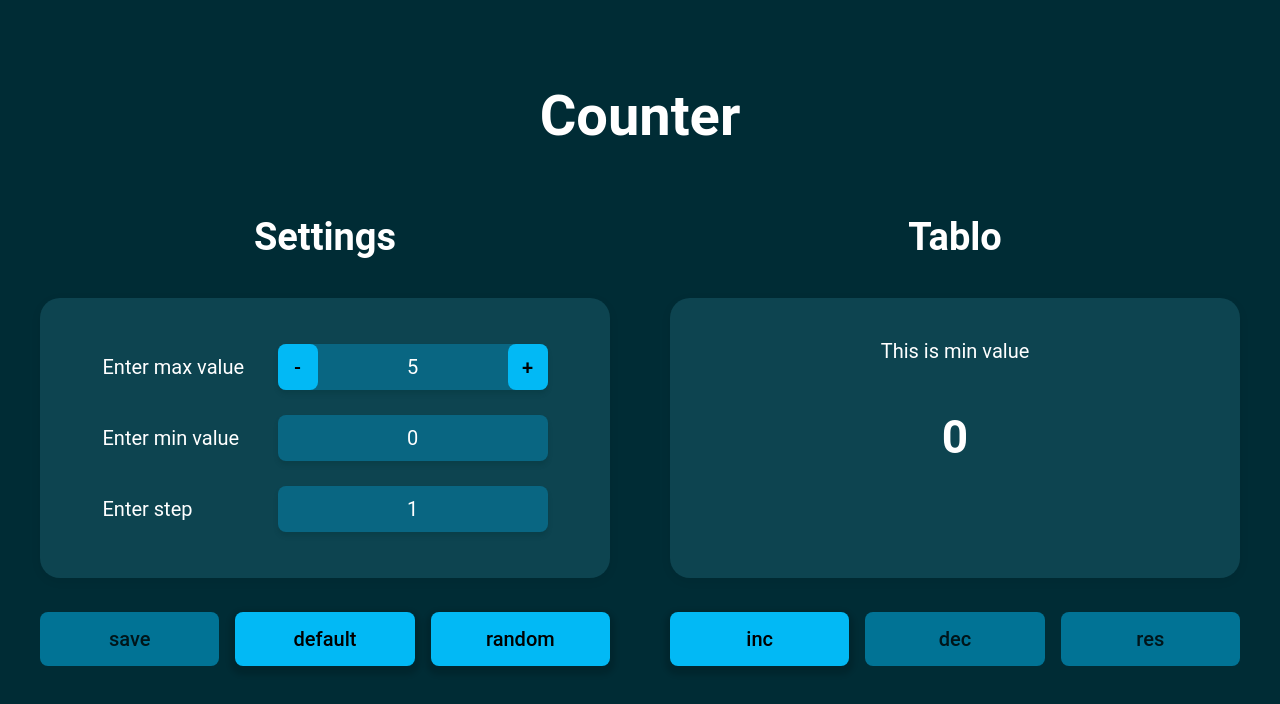
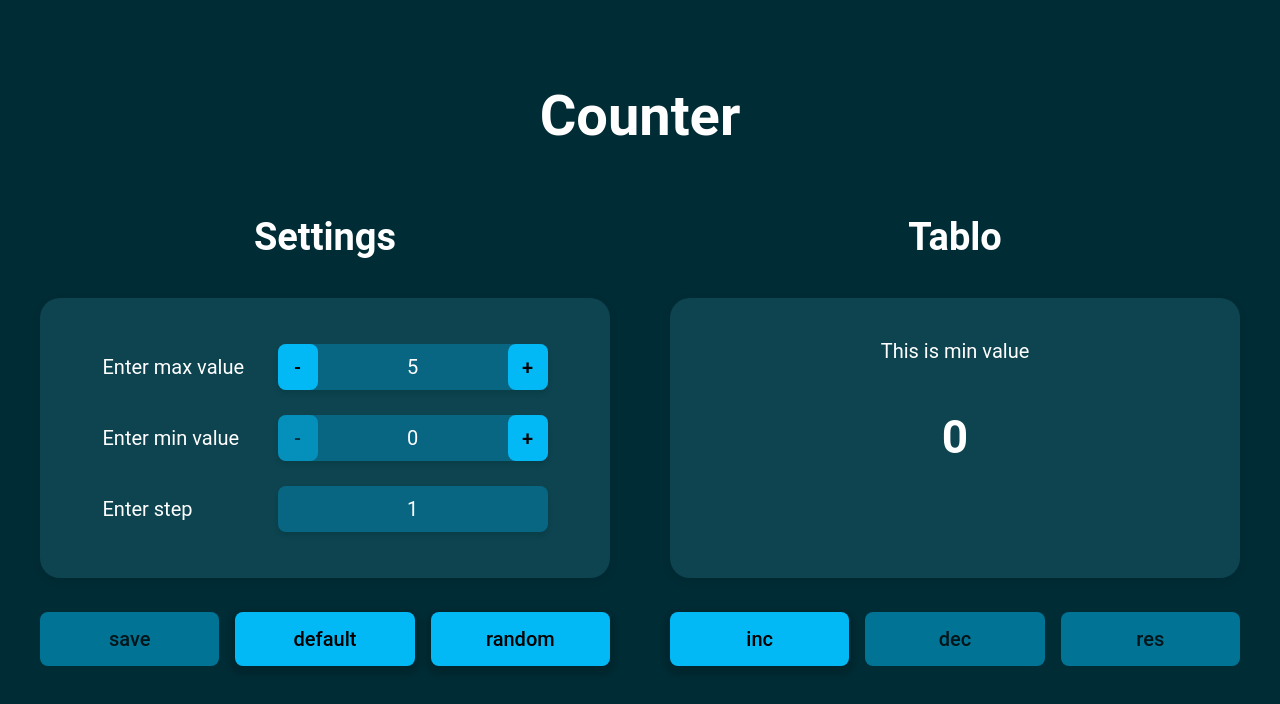
Before and after one commit to Anna-Bekreneva/counter, a React (Create React App) app: page / in a window 1280 px wide. Shown: the top 704 px of the page. Built offline with nearby package versions, Linux system fonts and the light colour scheme.

Commit message:
added new component — SettingsItem

```diff
--- a/src/App.tsx
+++ b/src/App.tsx
@@ -13,7 +13,6 @@ function App () {
 	const DEFAULT_MAX = 5
 	const DEFAULT_MIN = 0
 	const DEFAULT_STEP = 1
-
 	const LIMIT_VALUE = 300
 
 	const [maxNumber, setMaxNumber] = useState(DEFAULT_MAX)
--- a/src/components/Settings/SettingsForm.tsx
+++ b/src/components/Settings/SettingsForm.tsx
@@ -1,6 +1,7 @@
 import React, {ChangeEvent, FormEvent, KeyboardEvent, LegacyRef, useEffect, useState} from 'react';
 import {SettingsManagement} from './SettingsManagement';
 import {Warning} from '../Warning';
+import {SettingsItem} from './SettingsItem';
 
 type SettingsFormPropsType = {
 	maxNumber: number
@@ -40,16 +41,19 @@ export const SettingsForm: React.FC<SettingsFormPropsType> = (props) => {
 	const stepRef: LegacyRef<HTMLInputElement> | undefined = React.createRef()
 
 	const [maxButtonDopClass, setMaxButtonDopClass] = useState('')
-	const [whichButtonDopClass, setWhichButtonDopClass] = useState<'plus' | 'minus' | null>(null)
+	const [minButtonDopClass, setMinButtonDopClass] = useState('')
+	const [whichButtonMaxDopClass, setWhichButtonMaxDopClass] = useState<'plus' | 'minus' | null>(null)
+	const [whichButtonMinDopClass, setWhichButtonMinDopClass] = useState<'plus' | 'minus' | null>(null)
 
 	const resetButtonDopClass = () => {
 		setMaxButtonDopClass('')
-		setWhichButtonDopClass(null)
+		setWhichButtonMaxDopClass(null)
+		setWhichButtonMinDopClass(null)
 	}
 
 	// OnKeyDown
 	const allOnKeyDownHandler = (event: KeyboardEvent<HTMLInputElement>) => {
-		const symbolsForExcept = [',', '-', '+'];
+		const symbolsForExcept = [',', '-', '+', '.'];
 		symbolsForExcept.includes(event.key) && event.preventDefault();
 	}
 
@@ -72,19 +76,39 @@ export const SettingsForm: React.FC<SettingsFormPropsType> = (props) => {
 		}
 
 		if (event.keyCode === 38) {
-			setWhichButtonDopClass('plus')
+			setWhichButtonMaxDopClass('plus')
 		}
 
 		if (event.keyCode === 40) {
-			setWhichButtonDopClass('minus')
+			setWhichButtonMaxDopClass('minus')
 		}
 	};
 
 	const minOnKeyDownHandler = (event: KeyboardEvent<HTMLInputElement>) => {
 		allOnKeyDownHandler(event)
 
-		if (newMinValue === props.DEFAULT_MIN && event.keyCode === 40) {
+		// down - 40, up - 38
+
+		if ((newMinValue === props.DEFAULT_MIN && event.keyCode === 40) || (event.keyCode === 38 && newMinValue === props.LIMIT_VALUE)) {
 			event.preventDefault()
+		}
+
+		if ((event.keyCode === 40 && newMinValue !== props.DEFAULT_MIN) || (event.keyCode === 38 && newMaxValue !== props.LIMIT_VALUE)) {
+			setMinButtonDopClass('settings__button--active')
+		} else {
+			resetButtonDopClass()
+		}
+
+		if (newMinValue === props.DEFAULT_MIN) {
+			resetButtonDopClass()
+		}
+
+		if (event.keyCode === 38) {
+			setWhichButtonMinDopClass('plus')
+		}
+
+		if (event.keyCode === 40) {
+			setWhichButtonMinDopClass('minus')
 		}
 	};
 
@@ -102,6 +126,11 @@ export const SettingsForm: React.FC<SettingsFormPropsType> = (props) => {
 		maxRef.current && maxRef.current.focus()
 	}
 
+	const minPlusOnClickHandler = () => {
+		setNewMinValue((actual) => actual + 1)
+		minRef.current && minRef.current.focus()
+	}
+
 	// Click on minus/plus button for max value
 	useEffect(() => {
 		if (newMaxValue <= newMinValue) {
@@ -109,7 +138,7 @@ export const SettingsForm: React.FC<SettingsFormPropsType> = (props) => {
 			setErrorMax(errorMessageGreaterMax)
 		}
 
-		if ((newMaxValue >= newMinValue) && errorMin === errorMessageLessMin && errorMax === errorMessageGreaterMax) {
+		if ((newMaxValue > newMinValue) && errorMin === errorMessageLessMin && errorMax === errorMessageGreaterMax) {
 			setErrorMin('')
 			setErrorMax('')
 		}
@@ -117,10 +146,13 @@ export const SettingsForm: React.FC<SettingsFormPropsType> = (props) => {
 		if ((newMaxValue - newMinValue) % newStepValue !== 0) {
 			setWarning(warningMessage)
 		}
-	}, [newMaxValue])
+	}, [newMaxValue, newMinValue])
 
 	const maxMinusButtonDisabled = newMaxValue < props.DEFAULT_MIN + props.DEFAULT_STEP + props.DEFAULT_STEP
 	const maxPLusButtonDisabled = newMaxValue === props.LIMIT_VALUE
+
+	const minMinusButtonDisabled = newMinValue === props.DEFAULT_MIN
+	const minPLusButtonDisabled = newMinValue === props.LIMIT_VALUE - 1
 
 	// MinusOnClick
 	const maxMinusOnClickHandler = () => {
@@ -128,17 +160,18 @@ export const SettingsForm: React.FC<SettingsFormPropsType> = (props) => {
 		maxRef.current && maxRef.current.focus()
 	}
 
+	const minMinusOnClickHandler = () => {
+		!minMinusButtonDisabled && setNewMinValue((actual) => actual - 1);
+		minRef.current && minRef.current.focus()
+	}
+
 	// OnChange
-	//FormEvent<HTMLInputElement>
 	const maxOnChangeHandler = (event: ChangeEvent<HTMLInputElement>) => {
 		errorAllDefault && setErrorAllDefault(false)
-		const reg = /^[\D0]+|\D/g
 		errorMax && setErrorMax('')
 		warning && setWarning('')
 
-		if (reg.test(event.currentTarget.value)) {
-			setErrorMax(errorMessageZero)
-		}
+		event.currentTarget.value = event.currentTarget.value.replace(/^0/, '');
 
 		if (Number(event.currentTarget.value) > props.LIMIT_VALUE) {
 			setErrorMax(errorMessageLength)
@@ -155,7 +188,7 @@ export const SettingsForm: React.FC<SettingsFormPropsType> = (props) => {
 			setErrorMax(errorMessageGreaterMax)
 		}
 
-		if ((Number(event.currentTarget.value) >= newMinValue) && errorMin === errorMessageLessMin && errorMax === errorMessageGreaterMax) {
+		if ((Number(event.currentTarget.value) > newMinValue) && errorMin === errorMessageLessMin && errorMax === errorMessageGreaterMax) {
 			setErrorMin('')
 			setErrorMax('')
 		}
@@ -165,25 +198,21 @@ export const SettingsForm: React.FC<SettingsFormPropsType> = (props) => {
 		}
 	};
 
-	const minOnInputHandler = (event: FormEvent<HTMLInputElement>) => {
+	const minOnChangeHandler = (event: ChangeEvent<HTMLInputElement>) => {
 		errorAllDefault && setErrorAllDefault(false)
 		errorMin && setErrorMin('')
 		warning && setWarning('')
-		setNewMinValue(Number(event.currentTarget.value));
 
-		const reg = /^[\D0]+|\D/g
+		event.currentTarget.value = event.currentTarget.value.replace(/^0/, '');
 
-		setNewMinValue(Number(event.currentTarget.value));
+		if (Number(event.currentTarget.value) > props.LIMIT_VALUE) {
+			setErrorMin(errorMessageLength)
 
-		if (reg.test(event.currentTarget.value) && event.currentTarget.value.length > 1) {
-			setErrorMin(errorMessageZero)
-		}
-
-		if (event.currentTarget.value.length > 6) {
-			setErrorMin(errorMessageLength);
-			setNewMinValue(newMinValue)
+			if (Array.from(event.currentTarget.value).length <= String(props.LIMIT_VALUE).split("").length) {
+				setNewMinValue(Number(event.currentTarget.value))
+			}
 		} else {
-			setNewMinValue(Number(event.currentTarget.value));
+			setNewMinValue(Number(event.currentTarget.value))
 		}
 
 		if (Number(event.currentTarget.value) >= newMaxValue) {
@@ -191,7 +220,7 @@ export const SettingsForm: React.FC<SettingsFormPropsType> = (props) => {
 			setErrorMax(errorMessageGreaterMax)
 		}
 
-		if ((Number(event.currentTarget.value) <= newMaxValue) && errorMin === errorMessageLessMin && errorMax === errorMessageGreaterMax) {
+		if ((Number(event.currentTarget.value) < newMaxValue) && errorMin === errorMessageLessMin && errorMax === errorMessageGreaterMax) {
 			setErrorMin('')
 			setErrorMax('')
 		}
@@ -264,24 +293,40 @@ export const SettingsForm: React.FC<SettingsFormPropsType> = (props) => {
 		<form className="settings__form" action={'#'}>
 			<div className="tablo">
 				<div className="settings__items">
-					<div className="settings__content">
-						<div className="settings__item">
-							<label className="settings__label" htmlFor="max">Enter max value</label>
-							<div className={errorMax ? 'settings__field field field--error' : 'settings__field field'}>
-								<button className={whichButtonDopClass === 'minus' ? `settings__button settings__button--minus button ${maxButtonDopClass}` : 'settings__button settings__button--minus button'} type='button' onClick={maxMinusOnClickHandler} disabled={maxMinusButtonDisabled}>-</button>
-								<input className='settings__input' id="max" value={newMaxValue ? newMaxValue : 1} onChange={maxOnChangeHandler} onKeyDown={maxOnKeyDownHandler} ref={maxRef} onBlur={resetButtonDopClass} name='max' type="number"/>
-								<button className={whichButtonDopClass === 'plus' ? `settings__button settings__button--plus button ${maxButtonDopClass}` : 'settings__button settings__button--plus button'} type='button' onClick={maxPlusOnClickHandler} disabled={maxPLusButtonDisabled}>+</button>
-							</div>
-						</div>
-						{errorMax && <span className="settings__error">{errorMax}</span>}
-					</div>
-					<div className="settings__content">
-						<div className="settings__item">
-							<label className="settings__label" htmlFor="min">Enter min value</label>
-							<input className={errorMin ? 'settings__field field field--error' : 'settings__field field'} id="min" value={newMinValue} onInput={minOnInputHandler} onKeyDown={minOnKeyDownHandler} name='min' type="number"/>
-						</div>
-						{errorMin && <span className="settings__error">{errorMin}</span>}
-					</div>
+					<SettingsItem
+						labelText={"Enter max value"}
+						inputId={"max"}
+						error={errorMax}
+						newValue={newMaxValue}
+						changeHandler={maxOnChangeHandler}
+						onKeyDown={maxOnKeyDownHandler}
+						link={maxRef}
+						resetButtonDopClass={resetButtonDopClass}
+						whichButtonDopClass={whichButtonMaxDopClass}
+						buttonDopClass={maxButtonDopClass}
+						minusOnClick={maxMinusOnClickHandler}
+						minusButtonDisabled={maxMinusButtonDisabled}
+						plusOnClick={maxPlusOnClickHandler}
+						maxButtonDisabled={maxPLusButtonDisabled}
+						valueForInput={newMaxValue ? newMaxValue : 1}
+					/>
+					<SettingsItem
+						labelText={"Enter min value"}
+						inputId={"min"}
+						error={errorMin}
+						newValue={newMinValue}
+						changeHandler={minOnChangeHandler}
+						onKeyDown={minOnKeyDownHandler}
+						link={minRef}
+						resetButtonDopClass={resetButtonDopClass}
+						whichButtonDopClass={whichButtonMinDopClass}
+						buttonDopClass={minButtonDopClass}
+						minusOnClick={minMinusOnClickHandler}
+						minusButtonDisabled={minMinusButtonDisabled}
+						plusOnClick={minPlusOnClickHandler}
+						maxButtonDisabled={minPLusButtonDisabled}
+						valueForInput={newMinValue}
+					/>
 					<div className="settings__content">
 						<div className="settings__item">
 							<div className="settings__label">
--- /dev/null
+++ b/src/components/Settings/SettingsItem.tsx
@@ -0,0 +1,35 @@
+import React, {ChangeEvent, KeyboardEvent} from 'react';
+
+type settingsItemPropsType = {
+	labelText: string
+	inputId: string
+	error: string
+	newValue: number
+	changeHandler: (event: ChangeEvent<HTMLInputElement>) => void
+	onKeyDown: (event: KeyboardEvent<HTMLInputElement>) => void
+	link: any
+	resetButtonDopClass: () => void
+	whichButtonDopClass: 'plus' | 'minus' | null
+	buttonDopClass: string
+	minusOnClick: () => void
+	plusOnClick: () => void
+	minusButtonDisabled: boolean
+	maxButtonDisabled: boolean
+	valueForInput: number
+}
+
+export const SettingsItem: React.FC<settingsItemPropsType> = (props) => {
+	return (
+		<div className="settings__content">
+			<div className="settings__item">
+				<label className="settings__label" htmlFor={props.inputId}>{props.labelText}</label>
+				<div className={props.error ? 'settings__field field field--error' : 'settings__field field'}>
+					<button className={props.whichButtonDopClass === 'minus' ? `settings__button settings__button--minus button ${props.buttonDopClass}` : 'settings__button settings__button--minus button'} type="button" onClick={props.minusOnClick} disabled={props.minusButtonDisabled}>-</button>
+					<input className="settings__input" id={props.inputId} value={props.valueForInput} onChange={props.changeHandler} onKeyDown={props.onKeyDown} ref={props.link} onBlur={props.resetButtonDopClass} name="max" type="number"/>
+					<button className={props.whichButtonDopClass === 'plus' ? `settings__button settings__button--plus button ${props.buttonDopClass}` : 'settings__button settings__button--plus button'} type="button" onClick={props.plusOnClick} disabled={props.maxButtonDisabled}>+</button>
+				</div>
+			</div>
+			{props.error && <span className="settings__error">{props.error}</span>}
+		</div>
+	);
+};
```
